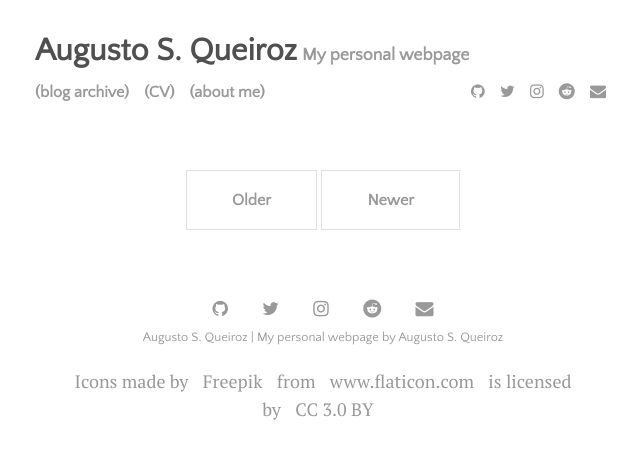
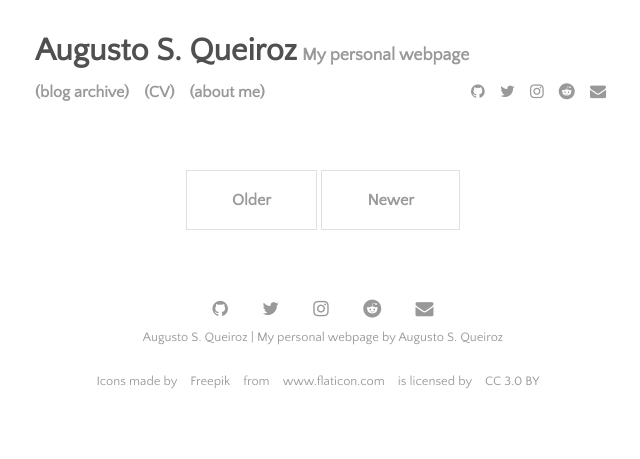
Before and after one commit to AugustoQueiroz/augustoqueiroz.github.io, a Jekyll site: the page built from index.html, in a window 1280 px wide. Shown: the top 459 px of the page, without its empty margins (317-957 px from the left). Built offline with Jekyll 4.4.1, drawn with Linux system fonts in a browser that asks for light colours; nearby versions of some CDN libraries; the list of posts is cut into pages by our own code.

Commit message:
footer.html fix
Correct look for credits

```diff
--- a/_includes/footer.html
+++ b/_includes/footer.html
@@ -18,5 +18,5 @@
     <a href="mailto:{{site.author.email}}"><i class="fa fa-envelope" aria-hidden="true" target="_blank"></i></a>
   {% endif %}
   <div class="post-date"><a href="{{ site.github.url }}/menu/about.html">{{ site.title }} | {{ site.tagline }} by {{ site.author.name }}</a></div>
-  <div>Icons made by <a href="http://www.freepik.com" title="Freepik">Freepik</a> from <a href="http://www.flaticon.com" title="Flaticon">www.flaticon.com</a> is licensed by <a href="http://creativecommons.org/licenses/by/3.0/" title="Creative Commons BY 3.0" target="_blank">CC 3.0 BY</a></div>
+  <div class="post-date">Icons made by <a href="http://www.freepik.com" title="Freepik">Freepik</a> from <a href="http://www.flaticon.com" title="Flaticon">www.flaticon.com</a> is licensed by <a href="http://creativecommons.org/licenses/by/3.0/" title="Creative Commons BY 3.0" target="_blank">CC 3.0 BY</a></div>
 </footer>
```
